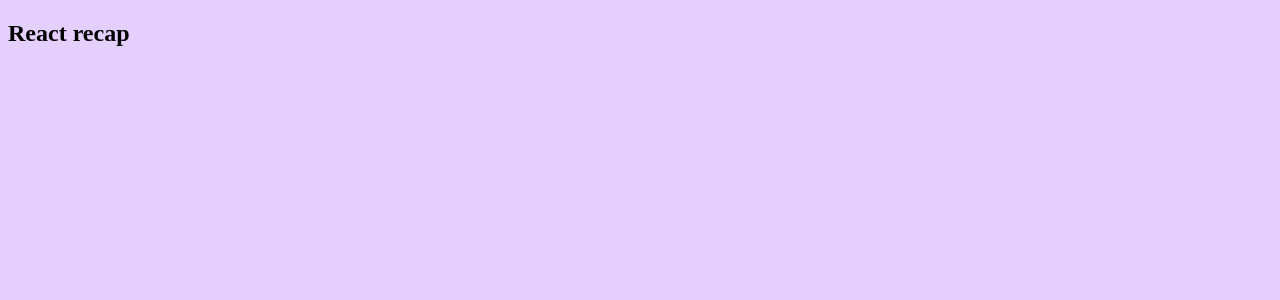
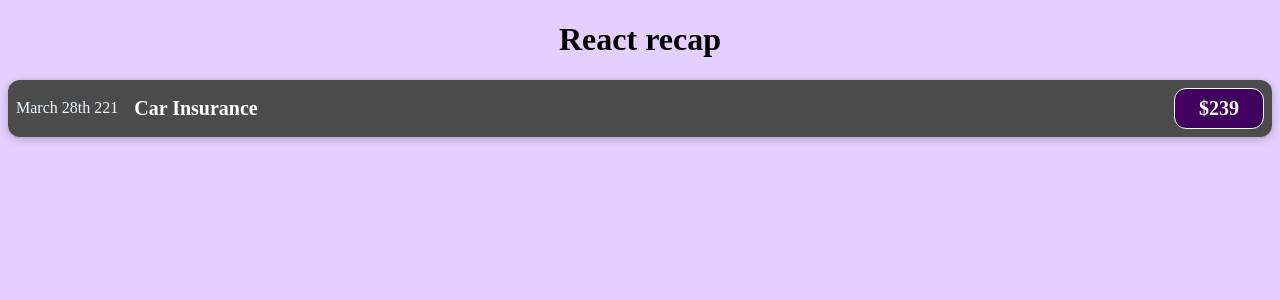
Before and after one commit to ChrispaixK/react-recap, a React (Create React App) app: page / in a window 1280 px wide. Shown: the top 300 px of the page. Built offline with nearby package versions, Linux system fonts and the light colour scheme.

Commit message:
add simple compoment
hard coded component example

```diff
--- a/src/App.css
+++ b/src/App.css
@@ -1,3 +1,7 @@
 body {
   background-color: #e5cfff;
 }
+
+.text-centered {
+  text-align: center;
+}
--- a/src/App.js
+++ b/src/App.js
@@ -1,10 +1,12 @@
-import Welcome from './components/welcome';
+import ExpenseItem from './components/ExpenseItem';
 import './App.css';
+import Header from './components/Header';
 
 function App() {
   return (
     <div>
-      <Welcome />
+      <Header />
+      <ExpenseItem />
     </div>
   );
 }
--- /dev/null
+++ b/src/components/ExpenseItem.css
@@ -0,0 +1,57 @@
+.expense-item {
+    display: flex;
+    justify-content: space-between;
+    align-items: center;
+    box-shadow: 0 2px 8px rgba(0, 0, 0, 0.25);
+    padding: 0.5rem;
+    margin: 1rem 0;
+    border-radius: 12px;
+    background-color: #4b4b4b;
+    color: aliceblue;
+  }
+
+  .expense-item_description {
+    display: flex;
+    flex-direction: column;
+    gap: 1rem;
+    align-items: flex-end;
+    flex-flow: column-reverse;
+    justify-content: flex-start;
+    flex: 1;
+  }
+
+  .expense-item h2 {
+    color: #3a3a3a;
+    font-size: 1rem;
+    flex: 1;
+    margin: 0 1rem;
+    color: white;
+  }
+
+  .expense-item_price {
+    font-size: 1rem;
+    font-weight: bold;
+    color: white;
+    background-color: #40005d;
+    border: 1px solid white;
+    padding: 0.5rem;
+    border-radius: 12px;
+  }
+
+  @media (min-width: 580px) {
+    .expense-item_description {
+      flex-direction: row;
+      align-items: center;
+      justify-content: flex-start;
+      flex: 1;
+    }
+
+    .expense-item_description h2 {
+      font-size: 1.25rem;
+    }
+
+    .expense-item_price {
+      font-size: 1.25rem;
+      padding: 0.5rem 1.5rem;
+    }
+  }
--- /dev/null
+++ b/src/components/ExpenseItem.js
@@ -0,0 +1,14 @@
+import React from 'react';
+import './ExpenseItem.css';
+
+const ExpenseItem = () => (
+  <div className="expense-item">
+    <div>March 28th 221</div>
+    <div className="expense-item_description">
+      <h2>Car Insurance</h2>
+      <div className="expense-item_price">$239</div>
+    </div>
+  </div>
+);
+
+export default ExpenseItem;
--- /dev/null
+++ b/src/components/Header.jsx
@@ -0,0 +1,9 @@
+import React from 'react';
+
+const Header = () => (
+  <div>
+    <h1 className="text-centered">React recap</h1>
+  </div>
+);
+
+export default Header;
--- a/src/components/welcome.js
+++ /dev/null
@@ -1,7 +0,0 @@
-import React from 'react';
-
-const Welcome = () => (
-  <h2>React recap</h2>
-);
-
-export default Welcome;
```
